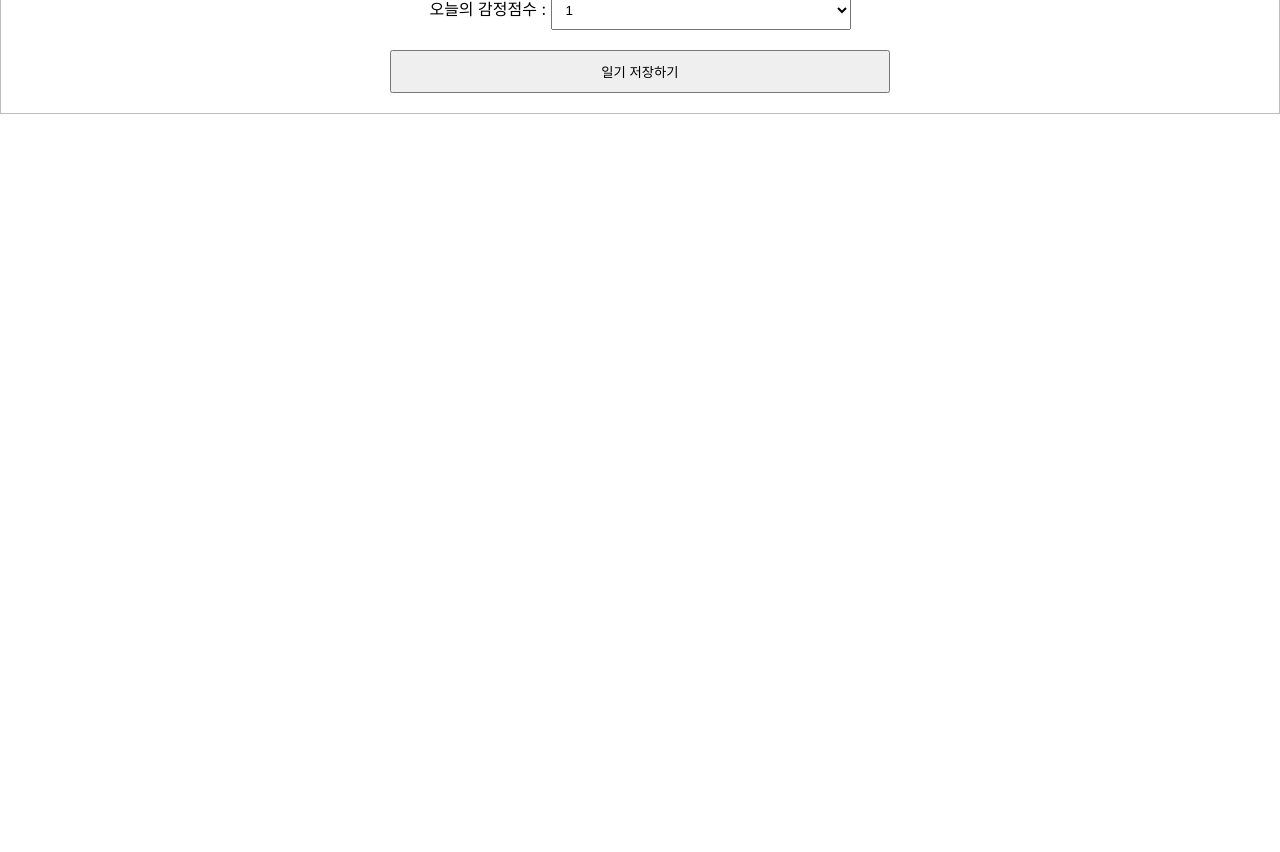
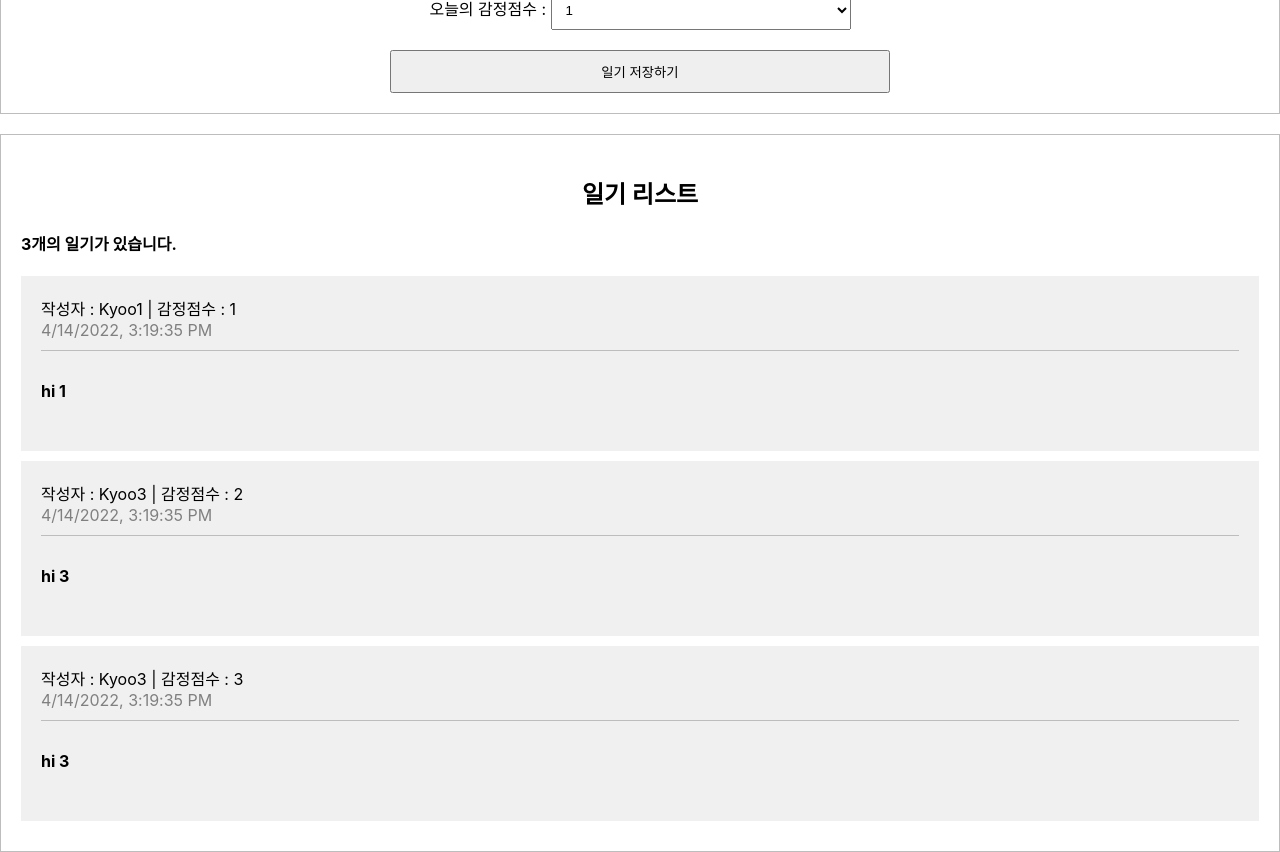
Before and after one commit to Kyoo130/simple_diary, a React (Create React App) app: page / in a window 1280 px wide. Shown: the part 360-1212 px from the top of the page. Before the commit the page ends 800 px from the top, so only its background shows below. Built offline with nearby package versions, Linux system fonts and the light colour scheme; the HTML template or start-up script is replaced by a standard one.

Commit message:
:sparkles: dummyData 및 리스트 아이템 컴포넌트 생성

```diff
--- a/src/App.js
+++ b/src/App.js
@@ -1,10 +1,36 @@
 import './App.css';
-import Editor from "./components/Editor";
+import {Editor, DiaryList} from "./components";
+
+const dummyList = [
+  {
+    id: 1,
+    author: "Kyoo1",
+    content: "hi 1",
+    emotion: 1,
+    created_date: new Date().getTime()
+  },
+  {
+    id: 2,
+    author: "Kyoo3",
+    content: "hi 3",
+    emotion: 2,
+    created_date: new Date().getTime()
+  },
+  {
+    id: 3,
+    author: "Kyoo3",
+    content: "hi 3",
+    emotion: 3,
+    created_date: new Date().getTime()
+  },
+]
+
 
 function App() {
   return (
     <div className="App">
       <Editor />
+      <DiaryList diaryList={dummyList} />
     </div>
   );
 }
--- /dev/null
+++ b/src/components/DiaryItem.js
@@ -0,0 +1,41 @@
+import React from "react";
+import styled from "styled-components";
+
+const DiaryItem = ({ author, content, emotion, created_date }) => {
+  return (
+    <ItemCont>
+      <InfoCont>
+        <span>
+          작성자 : {author} | 감정점수 : {emotion}
+        </span>
+        <br />
+        <InfoDate>{new Date(created_date).toLocaleString()}</InfoDate>
+      </InfoCont>
+      <ContentBox>{content}</ContentBox>
+    </ItemCont>
+  );
+};
+
+const ItemCont = styled.div`
+  background-color: rgba(240, 240, 240);
+  margin-bottom: 10px;
+  padding: 20px;
+`
+
+const InfoCont = styled.div`
+  border-bottom: 1px solid #bdbdbd;
+  padding-bottom: 10px;
+  margin-bottom: 10px;
+`
+
+const InfoDate = styled.span`
+  color: gray;
+`
+
+const ContentBox = styled.div`
+  font-weight: bold;
+  margin-top: 30px;
+  margin-bottom: 30px;
+`
+
+export default DiaryItem;
--- /dev/null
+++ b/src/components/DiaryList.js
@@ -0,0 +1,34 @@
+import React from "react";
+import {DiaryItem} from "./index";
+import styled from "styled-components";
+
+const DiaryList = ({ diaryList }) => {
+  console.log(diaryList);
+  return (
+    <ListCont>
+      <h2>일기 리스트</h2>
+      <h4>{diaryList.length}개의 일기가 있습니다.</h4>
+      <div>
+        {diaryList.map((it) => (
+          <DiaryItem key={it.id} {...it} />
+        ))}
+      </div>
+    </ListCont>
+  );
+};
+
+DiaryList.defaultProps = {
+  diaryList: [],
+}
+
+const ListCont = styled.div`
+  border: 1px solid #bdbdbd;
+  padding: 20px;
+  margin-top: 20px;
+
+  & h2 {
+    text-align: center;
+  }
+`
+
+export default DiaryList;
--- /dev/null
+++ b/src/components/index.js
@@ -0,0 +1,5 @@
+import Editor from "./Editor";
+import DiaryList from "./DiaryList";
+import DiaryItem from "./DiaryItem";
+
+export { Editor, DiaryList, DiaryItem };
```
